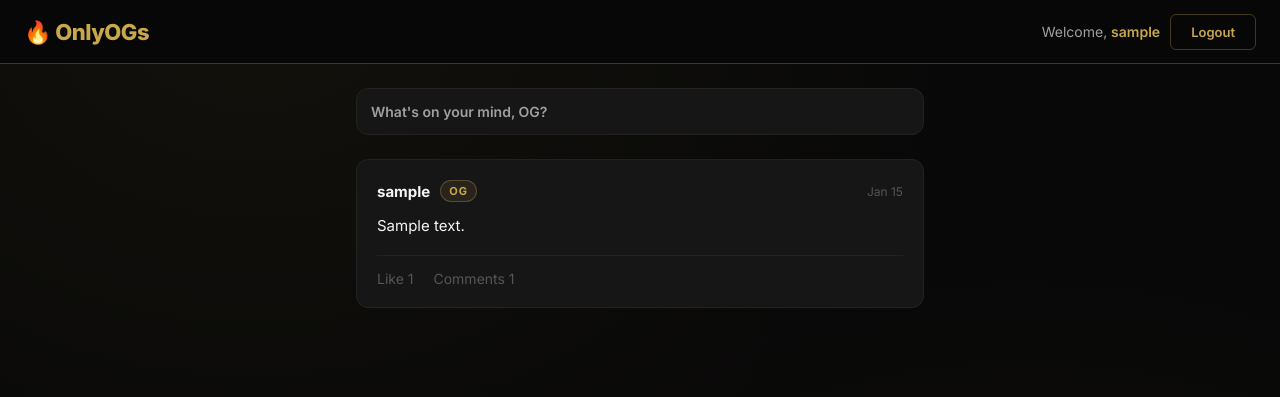
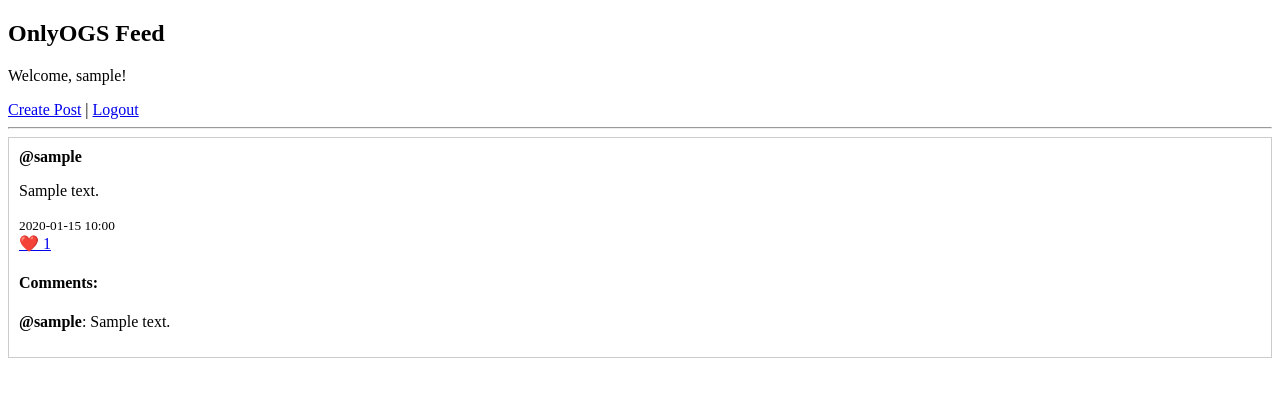
Before and after one commit to johanneskacey81-boop/onlyogs, a Flask app: page /feed in a window 1280 px wide. Shown: the top 397 px of the page. Run offline with Flask 3, Linux system fonts and the light colour scheme; a user stored in the database is signed in; tables that the repository leaves empty hold one stand-in row (values such as "Sample post"); parts of the project's set-up code (start-up, migrations or seed data) failed here and were passed over.

Commit message:
Refactor feed.html layout and content structure
Signed-off-by: johanneskacey81-boop <johanneskacey81@gmail.com>

```diff
--- a/templates/feed.html
+++ b/templates/feed.html
@@ -1,59 +1,35 @@
 <!DOCTYPE html>
 <html>
 <head>
-    <meta charset="UTF-8">
-    <meta name="viewport" content="width=device-width, initial-scale=1.0">
-    <title>OnlyOGs - Only The Real Ones</title>
-    <link rel="stylesheet" href="{{ url_for('static', filename='style.css') }}">
+    <title>Feed – OnlyOGS</title>
 </head>
 <body>
-    <div class="header">
-        <h1>🔥 OnlyOGs</h1>
-        <div class="auth-buttons">
-            {% if user and user.is_authenticated %}
-                <span>Welcome, <a href="{{ url_for('user_profile', username=user.username) }}" class="username">{{ user.username }}</a></span>
-                <a href="{{ url_for('logout') }}"><button>Logout</button></a>
-            {% else %}
-                <a href="{{ url_for('login') }}"><button>Login</button></a>
-                <a href="{{ url_for('signup') }}"><button class="btn-primary">Sign Up</button></a>
-            {% endif %}
-        </div>
-    </div>
+    <h2>OnlyOGS Feed</h2>
 
-    <div class="content">
-        {% if user and user.is_authenticated %}
-            <div class="create-btn">
-                <a href="{{ url_for('create_post') }}"><button>What's on your mind, OG?</button></a>
+    <p>Welcome, {{ user.username }}!</p>
+
+    <a href="/create_post">Create Post</a> |
+    <a href="/logout">Logout</a>
+
+    <hr>
+
+    {% if posts %}
+        {% for item in posts %}
+            <div style="border:1px solid #ccc; padding:10px; margin-bottom:10px;">
+                <strong>@{{ item.post.user.username }}</strong><br>
+                <p>{{ item.post.body }}</p>
+                <small>{{ item.post.created_at.strftime('%Y-%m-%d %H:%M') }}</small><br>
+
+                <a href="/like/{{ item.post.id }}">❤️ {{ item.likes }}</a>
+
+                <h4>Comments:</h4>
+                {% for c in item.comments %}
+                    <p><strong>@{{ c.user.username }}</strong>: {{ c.body }}</p>
+                {% endfor %}
             </div>
-        {% endif %}
-
-        {% if posts %}
-            {% for post_data in posts %}
-            <div class="post">
-                <div class="post-header">
-                    <a href="{{ url_for('user_profile', username=post_data.post.user.username) }}" class="username">{{ post_data.post.user.username }}</a>
-                    <span class="og-badge">OG</span>
-                    <span class="timestamp">{{ post_data.post.created_at.strftime('%b %d') }}</span>
-                </div>
-                <div class="post-body">{{ post_data.post.body }}</div>
-                <div class="post-actions">
-                    {% if user and user.is_authenticated %}
-                        <a href="{{ url_for('like', post_id=post_data.post.id) }}">Like {{ post_data.likes }}</a>
-                    {% else %}
-                        <span>Like {{ post_data.likes }}</span>
-                    {% endif %}
-                    <span>Comments {{ post_data.comments|length }}</span>
-                </div>
-            </div>
-            {% endfor %}
-        {% else %}
-            <div class="empty">
-                <span class="empty-lock">🔒</span>
-                <h3>The feed is quiet for now.</h3>
-                <p>This is a private space for real ones only. Sign up to be among the first OGs.</p>
-                <span class="empty-badge">Founding OG Access</span>
-            </div>
-        {% endif %}
-    </div>
+        {% endfor %}
+    {% else %}
+        <p>No posts yet. Be the first OG to post.</p>
+    {% endif %}
 </body>
 </html>
```
